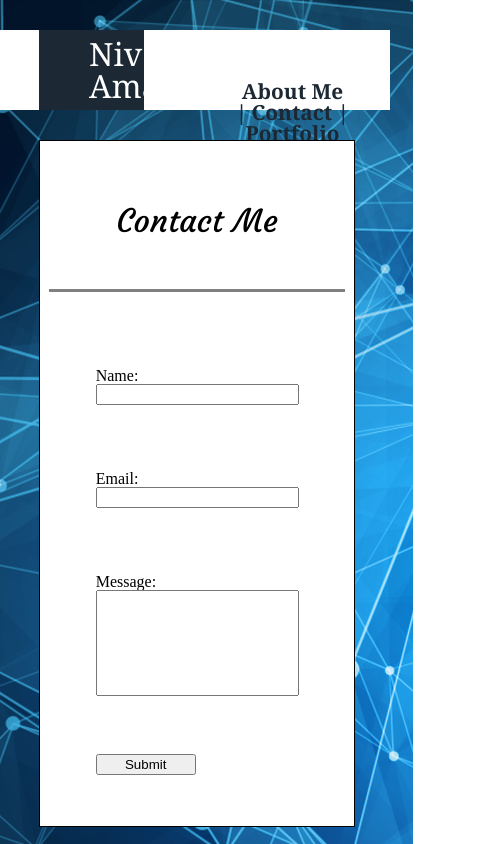
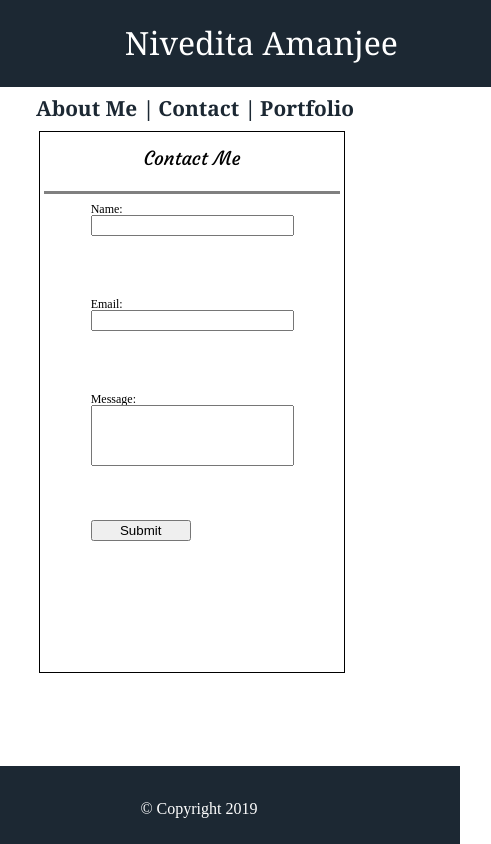
Before and after one commit to niviamanjee/Responsive-Portfolio, a plain HTML site: page contact.html in a window 390 px wide. Shown: the top 844 px of the page, 491 px wide, since content can reach past the window. Drawn offline with Linux system fonts and the light colour scheme.

Commit message:
media queries added for 640px width

```diff
--- a/assets/css/style.css
+++ b/assets/css/style.css
@@ -280,3 +280,133 @@ section {
   width: 18vw;
   height: 20vh;
 }
+
+/* End of "Portfolio" page specifics and beginning of media queries */
+
+@media screen and (max-width: 640px) {
+  /* 640px width for "About Me" page */
+  body {
+    width: 100%;
+    background: white;
+  }
+  header {
+    position: static;
+    width: 100vw;
+    background-color: #1C2833;
+  }
+  h1 {
+    padding: 5%;
+    margin-left: 15vw;
+    padding-right: 17px;
+  }
+  .name-logo {
+    width: 100%;
+    margin-top: 0%;
+    padding-right: 14vw;
+  }
+  .nav {
+    width: 100%;
+    margin-top: 0vh;
+    margin-right: -10vw;
+    background-color: white;
+    padding: 11px;
+    padding-left: 14vw;
+    padding-right: 10vw;
+  }
+  .content {
+    width: 100vw;
+    margin-left: 0%;
+    padding-bottom: 40vh;
+    padding-right: 12vw;
+  }
+  #headshot {
+    width: 250px;
+    height: 300px;
+    margin-top: 8px;
+    margin-left: 29vw;
+    position: absolute;
+    z-index: 1;
+    display: block;
+  }
+  h2 {
+    font-size: 120%;
+    margin-top: 47vh;
+    margin-right: 7vw;
+    display: block;
+  }
+  #about-me p {
+    font-size: 85%;
+    margin-left: 11vw;
+  }
+  footer {
+    margin-top: 0%;
+    width: 100vw;
+    padding: 9%;
+  }
+  footer div {
+    margin-left: -6vw;
+  }
+
+  /* 640px width for "Contact" page */
+
+  .main-box {
+    height: 64vh;
+    margin-top: 44px;
+    padding: 0%;
+    margin-bottom: 24vw;
+  }
+  .contact-box {
+    height: 40vh;
+    font-size: 75%;
+  }
+  .contact-content {
+    margin-top: 0%;
+    padding: 0%;
+  }
+  .main-box h2 {
+    margin-top: 6%;
+    margin-bottom: 3%;
+    padding: 0%;
+    height: 5vh;
+
+
+  #name, #email {
+    width: 75vw;
+    height: 100px;
+    margin-right: 10vw;
+    margin-bottom: 0%;
+    font-size: 140%;
+  }
+  #message {
+    margin-bottom: 5vh;
+    font-size: 140%;
+  }
+
+  .button {
+    width: 100px;
+    margin-top: 5vh;
+    font-size: 95%;
+    padding: 5%;
+    margin-left: 18vw;
+  }
+
+  /* 640px width for "Portfolio" page */
+  .p-content1 {
+    width: 100vw;
+  }
+}
+
+
+
+
+@media screen and (max-width: 768px) {
+  /* 768px width for "About Me" page */
+
+  .nav {
+    margin-top: 0vh;
+  }
+}
+
+@media screen and (max-width: 980px) {
+
+}
--- a/contact.html
+++ b/contact.html
@@ -8,7 +8,7 @@
     <link href="https://fonts.googleapis.com/css?family=Courgette&display=swap" rel="stylesheet">
     <link rel="stylesheet" type="text/css" href="assets/css/style.css">
 </head>
-<body id="top">
+<body>
 
     <div class="layer1">
         <header>
--- /dev/null
+++ b/mediaqueries.css
@@ -0,0 +1,63 @@
+/* 640px width for "About Me" page */
+  body {
+    width: 100%;
+    background: white;
+  }
+  header {
+    position: static;
+    width: 120vw;
+    background-color: #1C2833;
+  }
+  h1 {
+    padding: 5%;
+    margin-left: 23vw;
+    padding-right: 17px;
+  }
+  .name-logo {
+    width: 100%;
+    margin-top: 0%;
+    padding-right: 14vw;
+  }
+  .nav {
+    width: 100%;
+    margin-top: 0vh;
+    margin-right: -87px;
+    background-color: white;
+    padding: 11px;
+    padding-left: 14vw;
+    padding-right: 10vw;
+  }
+  .content {
+    width: 215%;
+    margin-left: 0%;
+    padding-bottom: 40vh;
+    padding-right: 12vw;
+  }
+  #headshot {
+    width: 250px;
+    height: 300px;
+    margin-top: 8px;
+    margin-left: 37vw;
+    position: absolute;
+    z-index: 1;
+    display: block;
+  }
+  h2 {
+    font-size: 120%;
+    margin-top: 53vh;
+    margin-right: -4vw;
+    display: block;
+  }
+  }
+  #about-me p {
+    font-size: 85%;
+    margin-left: 20vw;
+  }
+  footer {
+    margin-top: 0%;
+    width: 133vw;
+    padding: 9%;
+  }
+  footer div {
+    margin-left: 10vw;
+  }
```
Also changed, not shown: index.html (+1 -1 lines), portfolio.html (+1 -1 lines).
